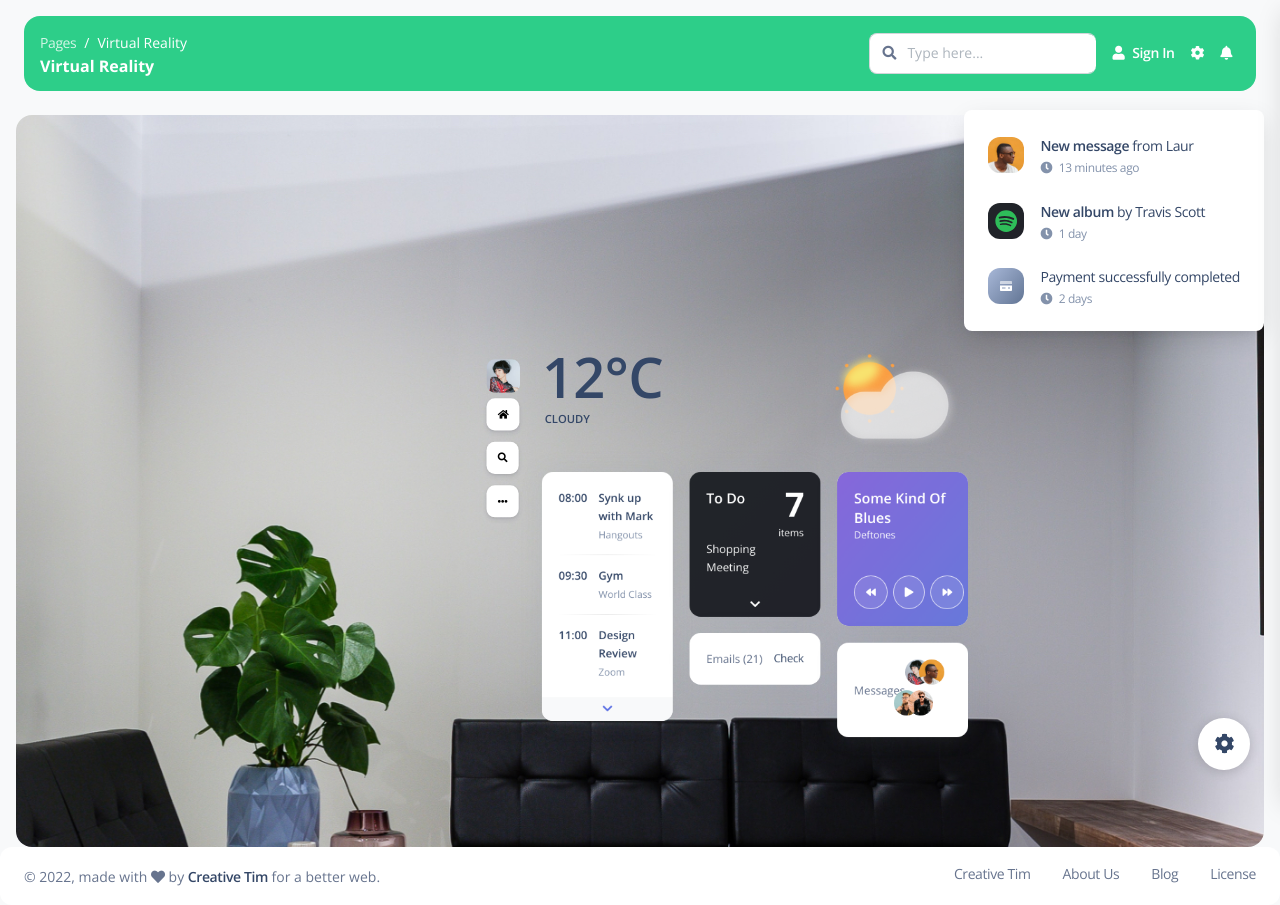
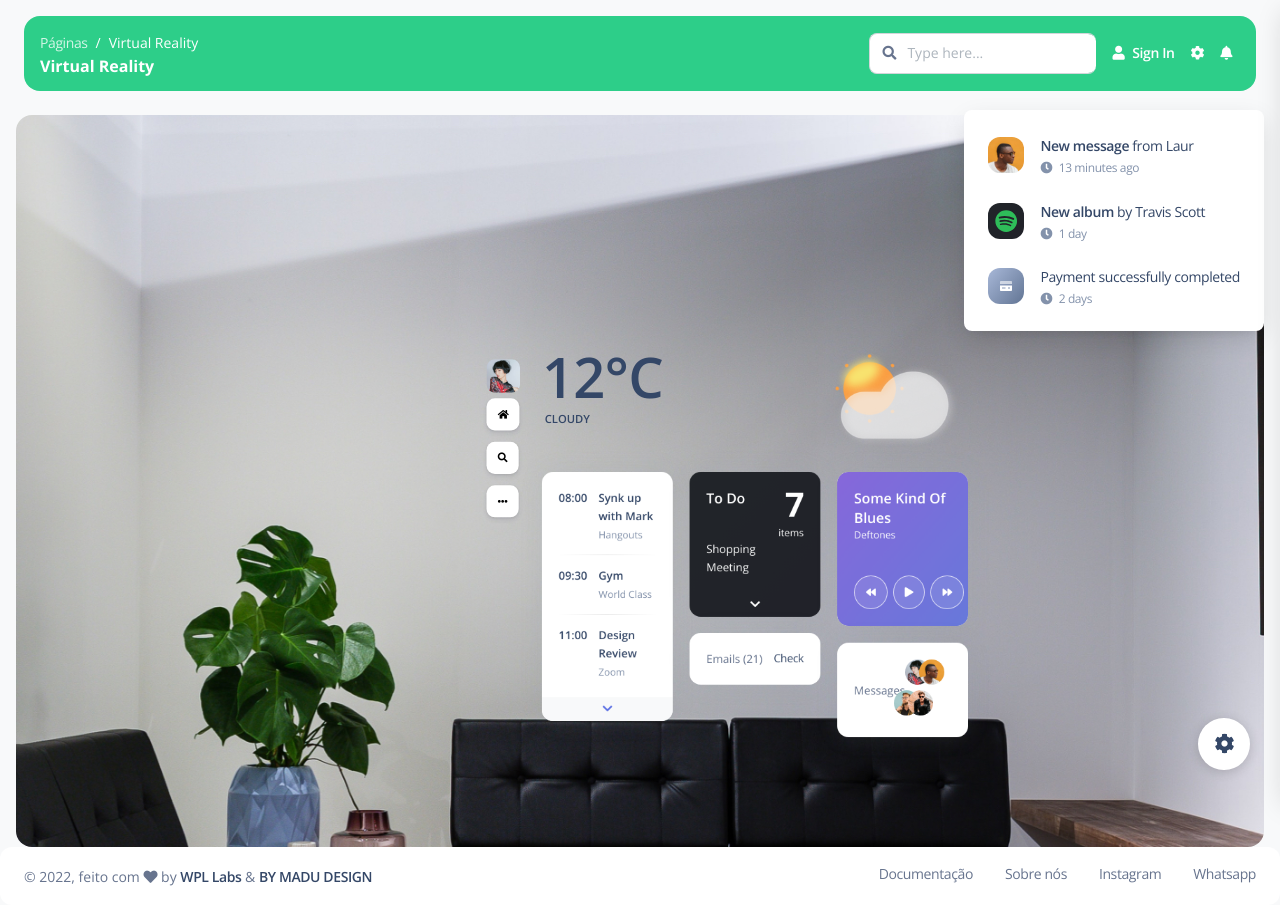
Before and after one commit to LucasWPL/beauty-admin-app, a Vue app: page /virtual-reality in a window 1280 px wide. Built offline with nearby package versions, Linux system fonts and the light colour scheme; grey boxes are pictures that could not be loaded.

Commit message:
chore: ajustes gerais

```diff
--- a/src/examples/Breadcrumbs.vue
+++ b/src/examples/Breadcrumbs.vue
@@ -14,7 +14,7 @@
         >
         <a v-else
         :class="this.$store.state.isNavFixed ? 'text-dark' : 'text-white'"
-         class="opacity-8" href="#">Pages</a>
+         class="opacity-8" href="#">Páginas</a>
       </li>
       <li
         class="text-sm breadcrumb-item active"
--- a/src/examples/Footer.vue
+++ b/src/examples/Footer.vue
@@ -8,15 +8,18 @@
             :class="this.$store.state.isRTL ? 'text-lg-end' : 'text-lg-start'"
           >
             ©
-            {{ new Date().getFullYear() }}, made with
+            {{ new Date().getFullYear() }}, feito com
             <i class="fa fa-heart"></i> by
             <a
-              href="https://www.creative-tim.com"
+              href="#"
               class="font-weight-bold"
-              target="_blank"
-              >Creative Tim</a
+              >WPL Labs</a
+            > &
+            <a
+              href="#"
+              class="font-weight-bold"
+              >BY MADU DESIGN</a
             >
-            for a better web.
           </div>
         </div>
         <div class="col-lg-6">
@@ -25,34 +28,34 @@
           >
             <li class="nav-item">
               <a
-                href="https://www.creative-tim.com"
+                href="#"
                 class="nav-link text-muted"
                 target="_blank"
-                >Creative Tim</a
+                >Documentação</a
               >
             </li>
             <li class="nav-item">
               <a
-                href="https://www.creative-tim.com/presentation"
+                href="#"
                 class="nav-link text-muted"
                 target="_blank"
-                >About Us</a
+                >Sobre nós</a
               >
             </li>
             <li class="nav-item">
               <a
-                href="https://www.creative-tim.com/blog"
+                href="#"
                 class="nav-link text-muted"
                 target="_blank"
-                >Blog</a
+                >Instagram</a
               >
             </li>
             <li class="nav-item">
               <a
-                href="https://www.creative-tim.com/license"
+                href="#"
                 class="nav-link pe-0 text-muted"
                 target="_blank"
-                >License</a
+                >Whatsapp</a
               >
             </li>
           </ul>
```
Also changed, not shown: 1 other file (tests, documents, lock files or other folders).
